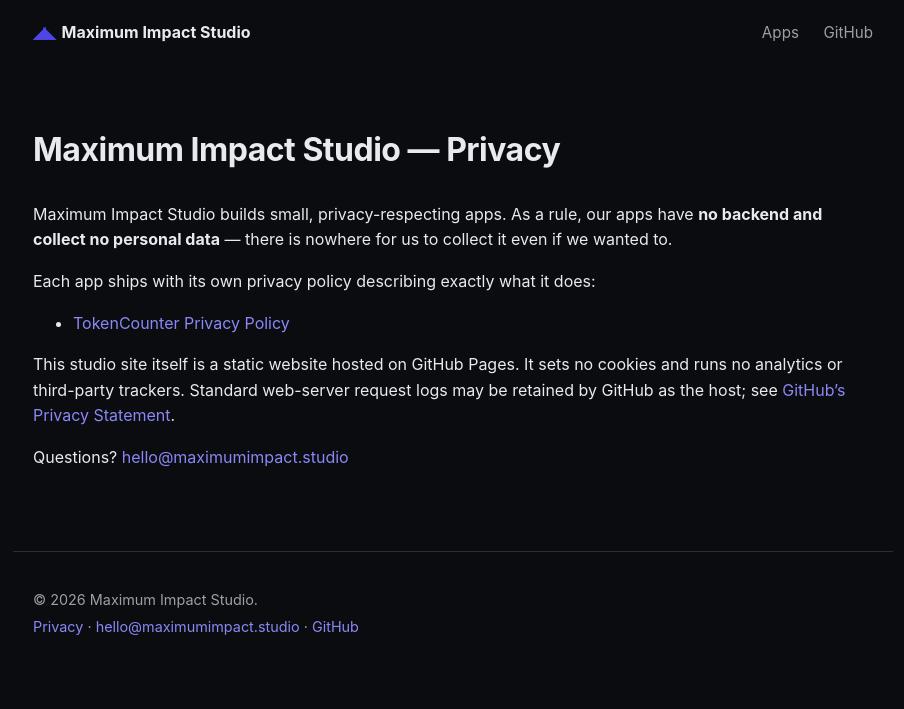
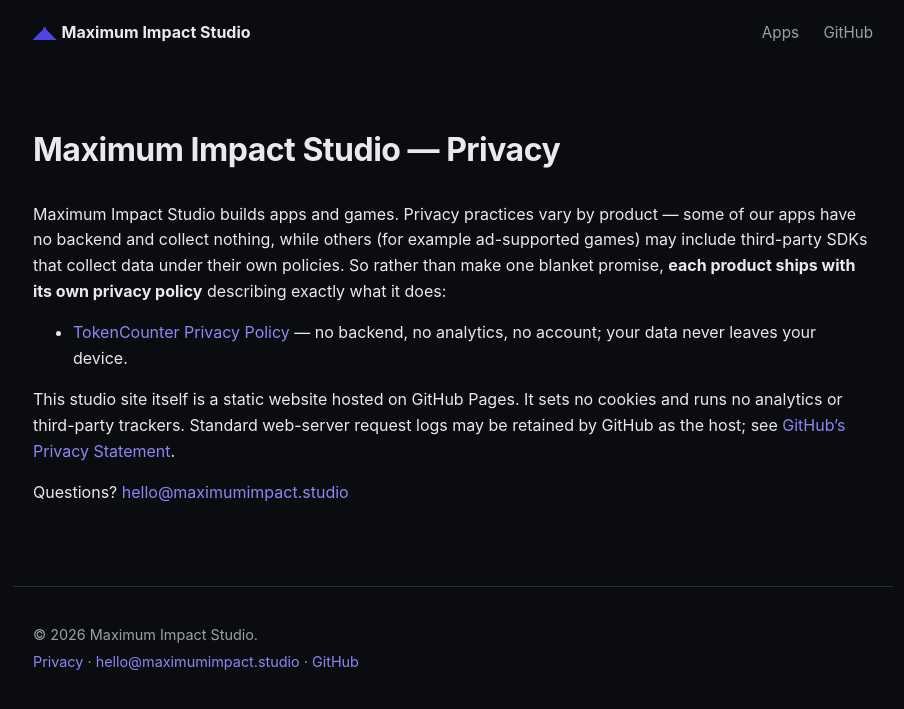
Before and after one commit to arunjeetsingh/maximum-impact-studio, a Jekyll site: the page built from privacy.md, in a window 1280 px wide. Shown: the top 709 px of the page, without its empty margins (187-1091 px from the left). Built offline with Jekyll 4.4.1, drawn with Linux system fonts in a browser that asks for light colours.

Commit message:
copy: new studio tagline 'Apps and games that spark joy'
Replaces 'Small, privacy-respecting apps that do one thing well' \u2014 the old
line boxed the studio into privacy-first single-purpose apps, which clashes
with planned games (some ad-supported). New positioning: a studio that
conceives, designs, builds, ships, and markets apps and games that bring joy.

- hero tagline + _config.yml description -> 'Apps and games that spark joy.'
- studio privacy page: drop the blanket 'all our apps collect nothing' promise
  (ad-supported games won't); defer to per-product policies instead. Keep
  TokenCounter's own no-data guarantee on its page.

```diff
--- a/_config.yml
+++ b/_config.yml
@@ -1,5 +1,5 @@
 title: Maximum Impact Studio
-description: Small, privacy-respecting apps that do one thing well.
+description: Apps and games that spark joy.
 url: https://maximumimpact.studio
 baseurl: ""
 
--- a/index.html
+++ b/index.html
@@ -4,7 +4,7 @@
 ---
 <section class="studio-hero">
   <h1>Maximum Impact Studio</h1>
-  <p class="lead">Small, privacy-respecting apps that do one thing well.</p>
+  <p class="lead">Apps and games that spark joy.</p>
 </section>
 
 <section id="apps" class="app-grid">
--- a/privacy.md
+++ b/privacy.md
@@ -6,13 +6,14 @@
 
 # Maximum Impact Studio — Privacy
 
-Maximum Impact Studio builds small, privacy-respecting apps. As a rule, our apps
-have **no backend and collect no personal data** — there is nowhere for us to
-collect it even if we wanted to.
+Maximum Impact Studio builds apps and games. Privacy practices vary by product —
+some of our apps have no backend and collect nothing, while others (for example
+ad-supported games) may include third-party SDKs that collect data under their
+own policies. So rather than make one blanket promise, **each product ships with
+its own privacy policy** describing exactly what it does:
 
-Each app ships with its own privacy policy describing exactly what it does:
-
-- [TokenCounter Privacy Policy](/tokencounter/privacy/)
+- [TokenCounter Privacy Policy](/tokencounter/privacy/) — no backend, no
+  analytics, no account; your data never leaves your device.
 
 This studio site itself is a static website hosted on GitHub Pages. It sets no
 cookies and runs no analytics or third-party trackers. Standard web-server
```
